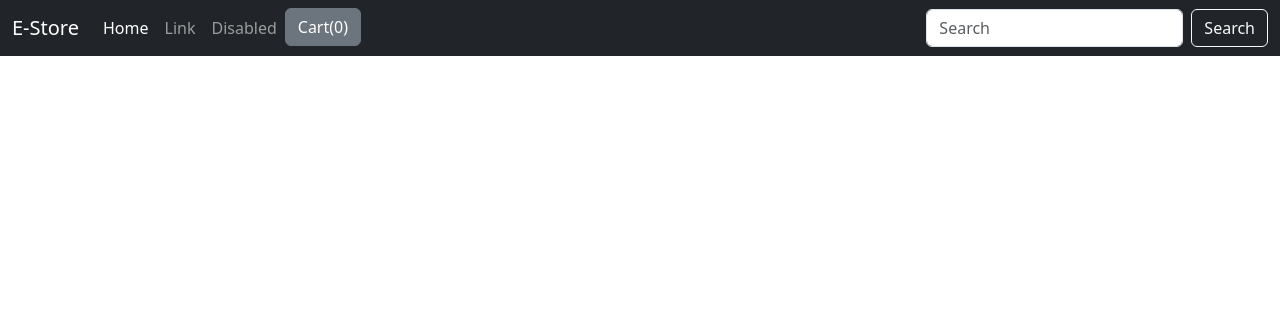
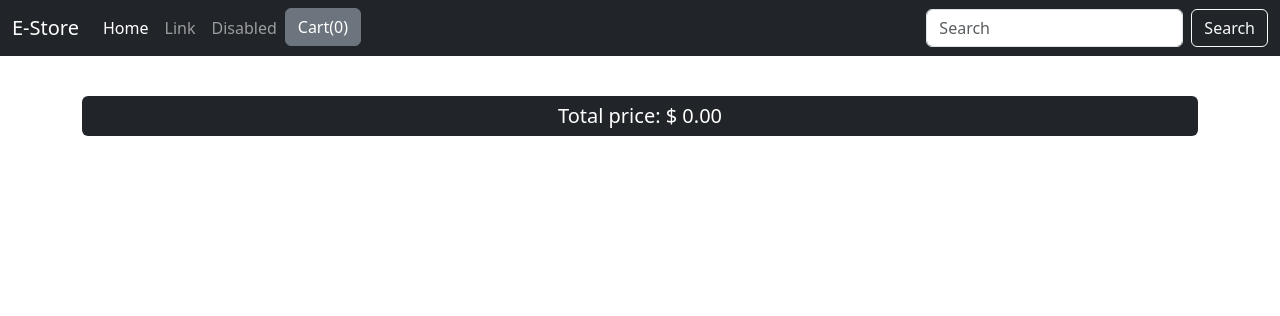
Before and after one commit to stanislavtz/ecommerce, a Django app: page /shop/checkout/ in a window 1280 px wide. Shown: the top 316 px of the page. Run offline with Django 5.2, Linux system fonts and the light colour scheme.

Commit message:
Add total order price

```diff
--- a/ecommerce/shop/templates/shop/base.html
+++ b/ecommerce/shop/templates/shop/base.html
@@ -20,15 +20,23 @@
     if (localStorage.getItem("cart")) {
         cart = JSON.parse(localStorage.getItem("cart"));
     };
+    let totalOrderPrice = 0;
 
     for(item of cart) {
         const totalPrice = item.qty * item.price;
+        totalOrderPrice += totalPrice;
+
         const listEl = `<li class="list-group-item d-flex justify-content-between align-items-center">
                             Name: ${item.name}, Qty: ${item.qty}, Price: $ ${item.price.toFixed(2)}
-                            <span class="badge bg-secondary rounded-pill"><p class="h6 mx-2 my-1">Total price: $ ${totalPrice.toFixed(2)}</p></span>
+                            <span class="badge bg-light text-dark rounded-pill">
+                                <p class="h6 mx-2 my-1">Total price: $ ${totalPrice.toFixed(2)}</p>
+                            </span>
                         </li>`;
         $("#checkout-item-list").append(listEl);
     }
+
+    const totalOrderPriceEl = `<span class="badge bg-dark mt-3"><p class="h5 mx-2 my-1">Total price: $ ${totalOrderPrice.toFixed(2)}</p></span>`;
+    $("#checkout-item-list").append(totalOrderPriceEl);
 
     calculateTotalItemsQty(cart);
 
```
